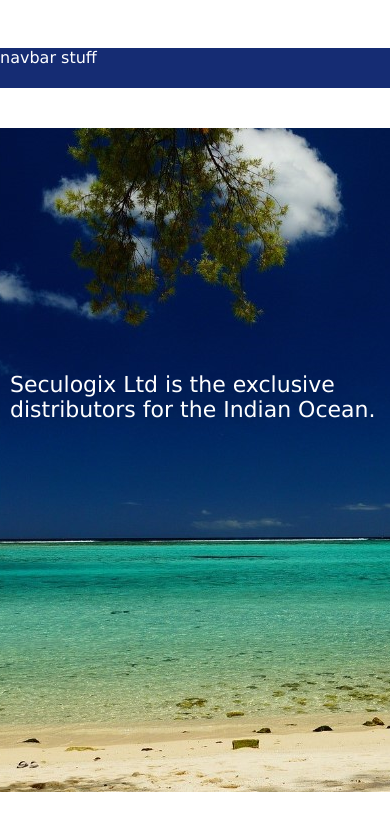
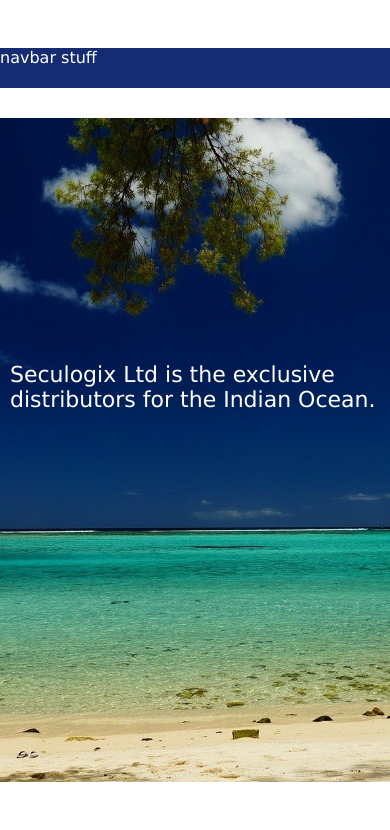
Before and after one commit to tony2tones/seculogixltd, an Angular app: page / in a window 390 px wide. Shown: the top 830 px of the page. Built offline with nearby package versions, Linux system fonts and the light colour scheme.

Commit message:
updating stylse

```diff
--- a/src/app/app.component.css
+++ b/src/app/app.component.css
@@ -8,11 +8,10 @@
 
 @media only screen and (max-width: 767px) and (orientation: portrait) {
     body {
-        margin:0;
+        margin: 0;
     }
     .navy {
         font-family: Verdana;
-        padding-bottom: 10px;
-
+        /* padding-bottom: 10px; */
     }
 }
```
Also changed, not shown: src/app/components/header/header.component.css (+3 -9 lines).
